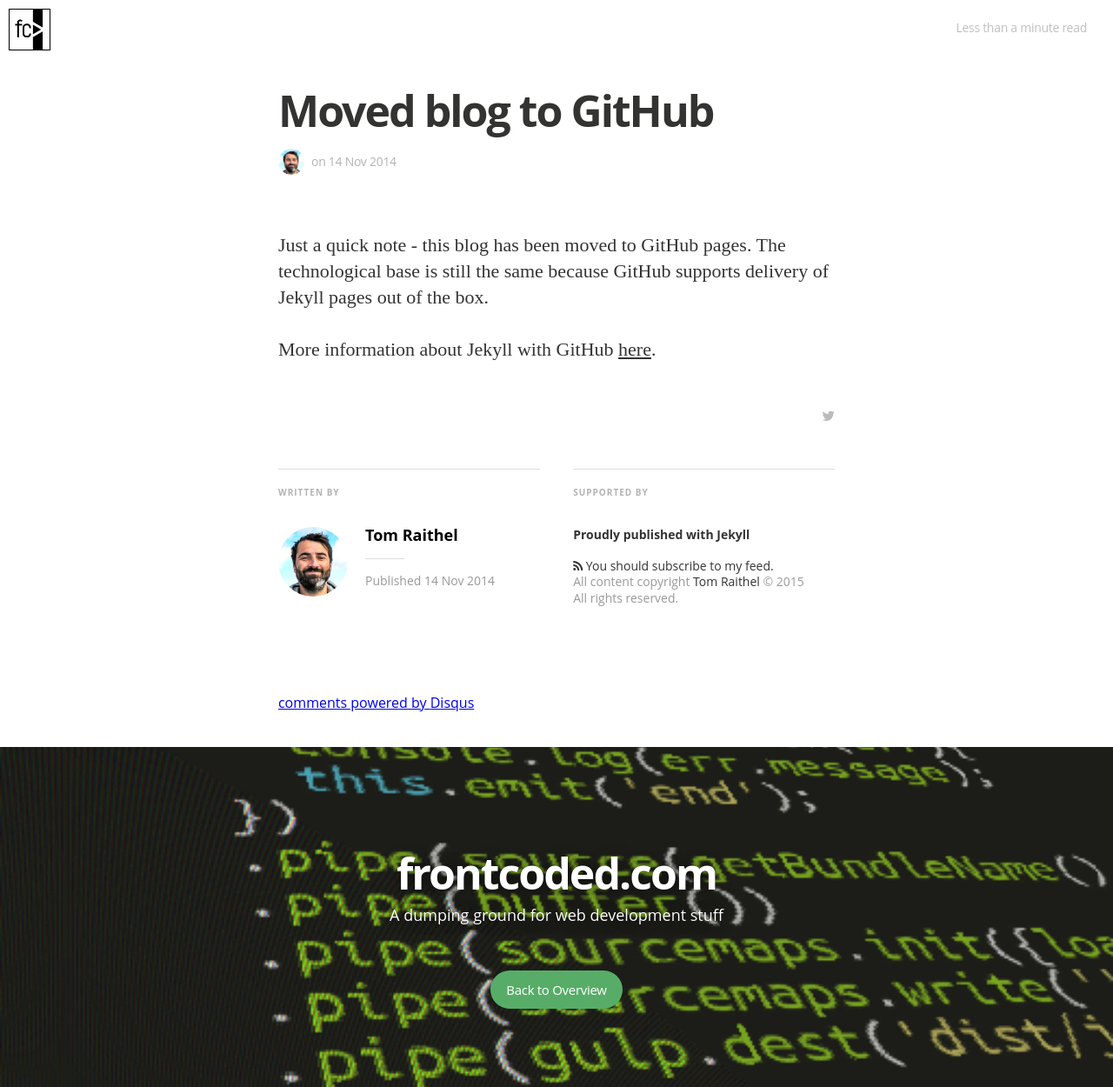
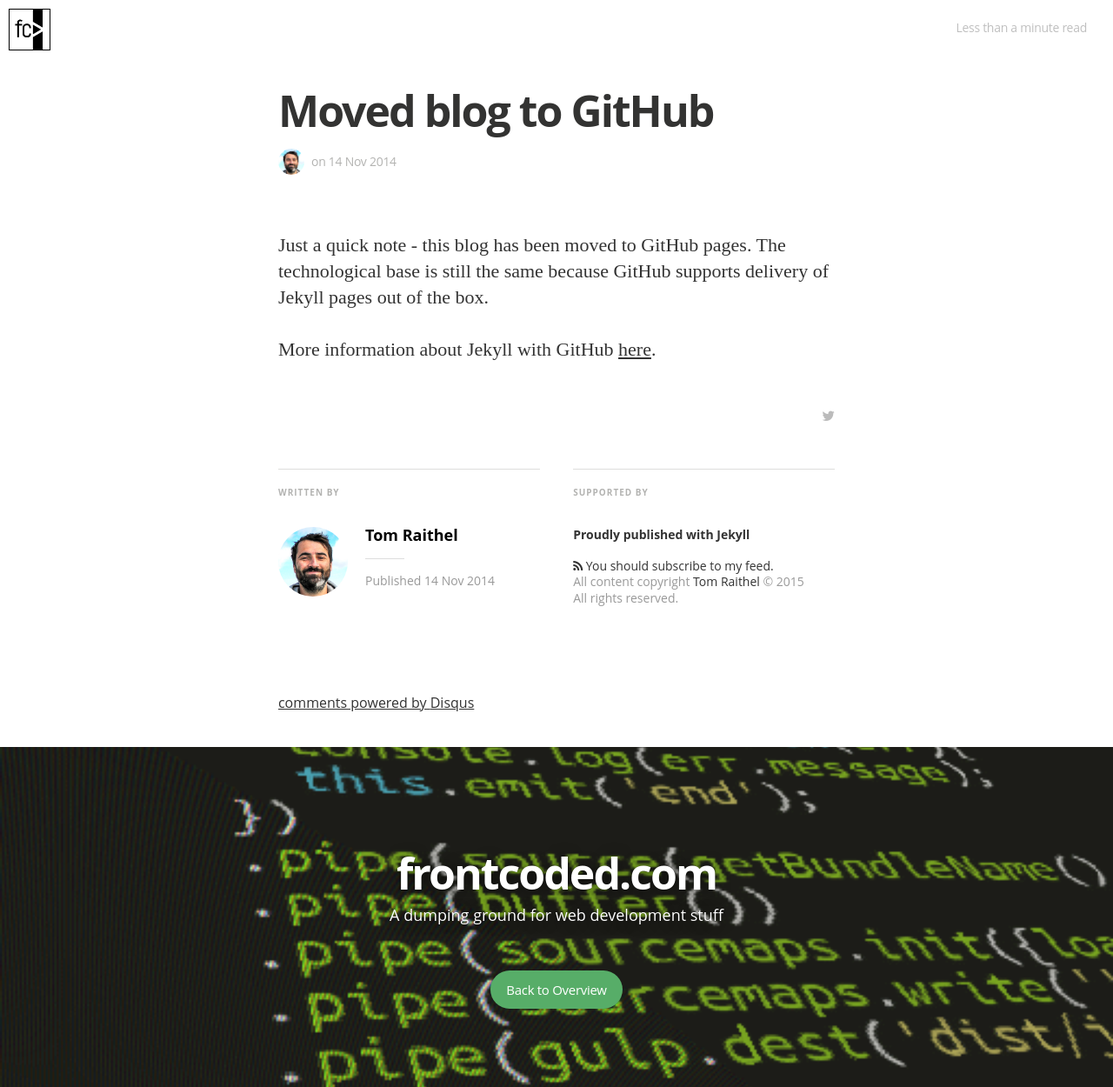
Before and after one commit to tomraithel/frontcoded, a Jekyll site: the page built from _posts/2014-11-14-moved-frontcoded-to-github-pages.md, in a window 1280 px wide. Shown: the whole page at 87% size. Built offline with Jekyll 4.4.1, drawn with Linux system fonts in a browser that asks for light colours; nearby versions of some CDN libraries; some web fonts are replaced; Markdown is read by kramdown in place of the engine named in the settings; comment, search, counter and statistics services are not loaded.

Commit message:
[CHANGE] Default link color changed so that disqus can inherit correctly

```diff
--- a/css/main.sass
+++ b/css/main.sass
@@ -25,6 +25,8 @@
 main
   display: block
 
+a
+  color: #333
 
 
 body
```
